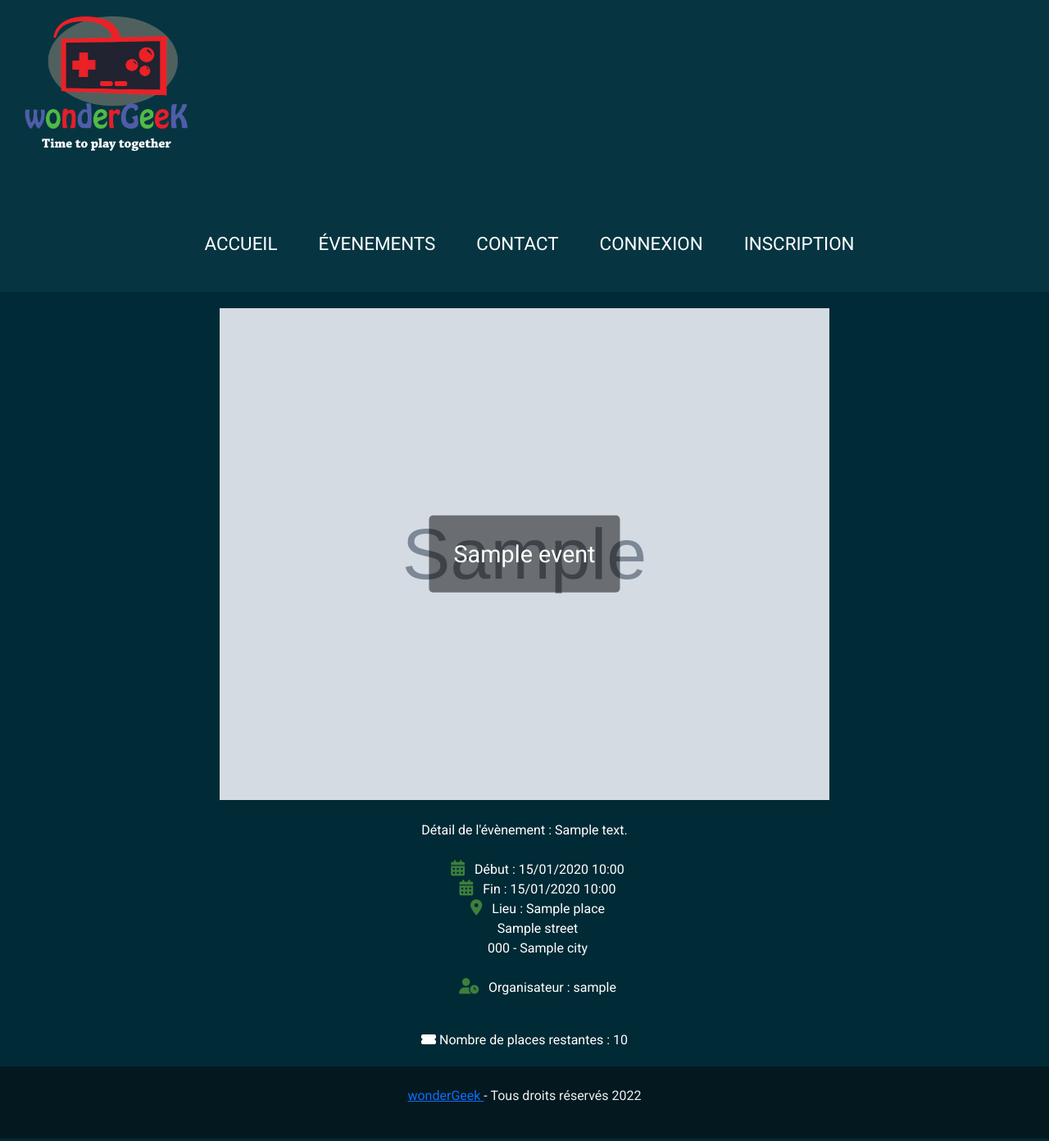
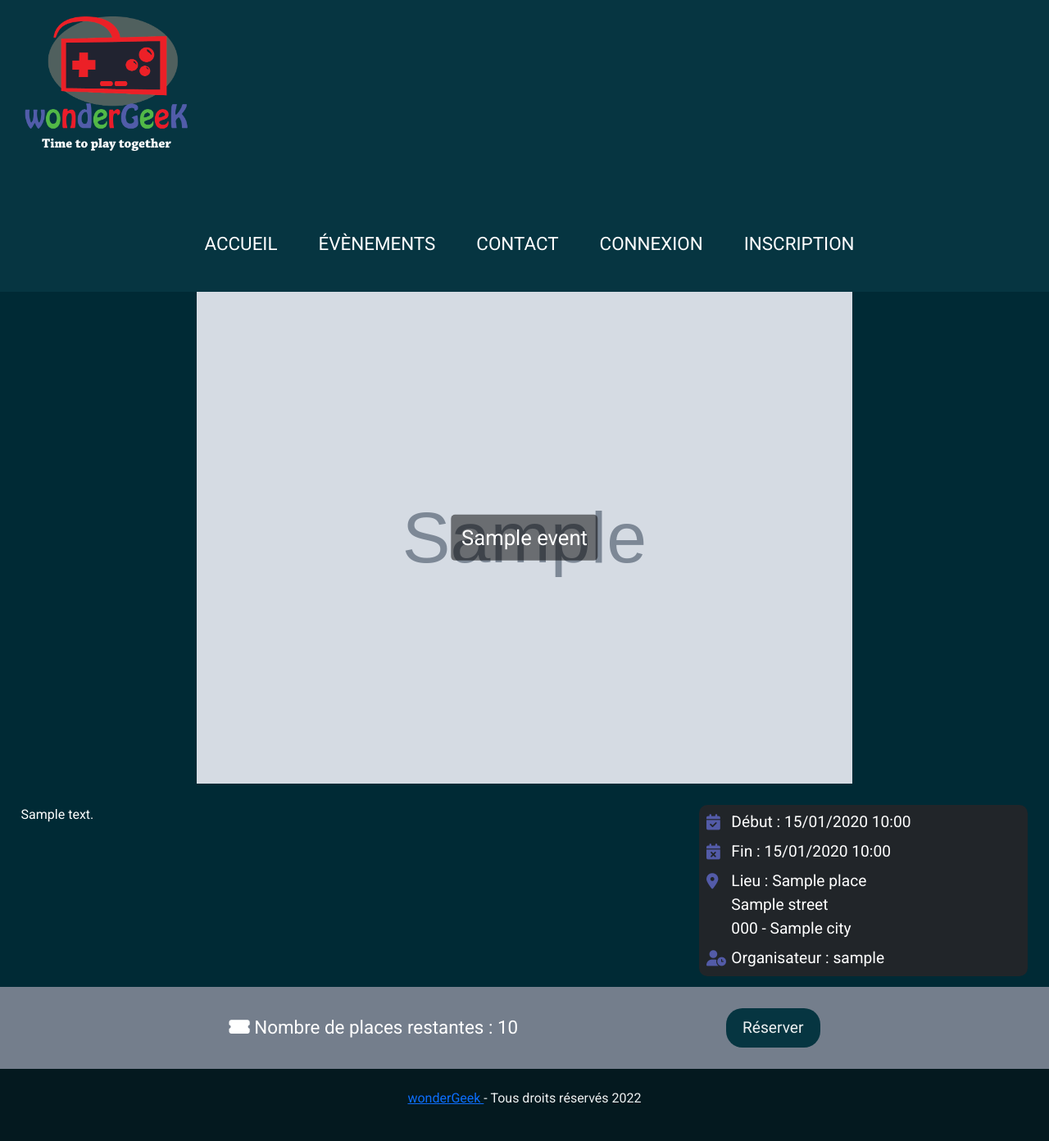
Before and after one commit to audrey-ebrotie/wonderGeek, a Symfony app: template templates/event/show.html.twig in a window 1280 px wide. Shown: the whole page at 82% size. Run offline with Twig, Linux system fonts and the light colour scheme; the template is opened without the code that fills it: most values are stand-ins (such as "Sample title", 1, 10 or a date in 2020); grey boxes marked "Sample" are stand-in pictures; some libraries are stand-ins or nearby versions.

Commit message:
affichage liste events, un event, modif BDD, modif fixtures, modif EventType

```diff
--- a/public/css/event/show.css
+++ b/public/css/event/show.css
@@ -8,25 +8,17 @@ body {
   flex-direction: column;
   min-height: 100vh;
 }
-
-.event {
-  text-align: center;
-}
-
-.event li {
-  list-style-type: none;
-}
-
 .event .event-view {
   position: relative;
   display: flex;
   justify-content: center;
+  margin-bottom: 2%;
 }
 
 .event .event-view img {
-  width: 60%;
+  width: 100%;
   height: 600px;
-  object-fit: cover;
+  object-fit: contain;
 }
 
 .event .event-view h1 {
@@ -36,21 +28,69 @@ body {
   transform: translate(-50%, -50%);
   color: white;
   background-color: rgba(0, 0, 0, 0.5);
-  padding: 30px;
-  font-size: 1.8rem;
+  padding: 1%;
+  font-size: 1.6rem;
   border-radius: 5px;
 }
 
 .event .event-summary {
-  padding: 2%;
+  display: flex;
+  margin: 1% 2%;
+  gap: 2%;
 }
 
-.event .event-summary__description {
-  margin: 0% 8% 2% 8%;
+.event .event-summary p {
+  flex: 2;
+  margin: 0;
 }
 
-.event aside i {
-  color: #3d7f3c;
+.event .event-summary aside {
+  flex: 1;
+  background-color: #212529;
+  color: white;
+  border-radius: 10px;
+}
+
+.event .event-summary aside ul {
+  margin: 0;
+}
+
+.event .event-summary aside li {
+  position: relative;
+  list-style-type: none;
+  margin: 2% 2%;
   font-size: 1.2rem;
-  margin-right: 0.5rem;
 }
+
+.event .event-summary aside li::before {
+  position: absolute;
+  left: -1.9rem;
+  content: attr(data-icon);
+  font-size: 1.2rem;
+  color: #535ba8;
+  font-family: "Font Awesome 5 Free";
+  font-weight: 900;
+}
+
+.event .event-register {
+  display: flex;
+  justify-content: space-evenly;
+  background-color: #747e8c;
+  align-items: center;
+  padding: 2%;
+  font-size: 1.4rem;
+}
+
+.event .event-register .button {
+  color: #ecf0f1;
+  background-color: #063541;
+  border-radius: 20px;
+  transition: all 0.3s ease-in-out;
+}
+
+.event .event-register .button:hover {
+  border-radius: 20px;
+  box-shadow: 2px 2px 5px rgba(255, 255, 255, 0.5);
+  transform: scale(1.2);
+  color: white;
+}
--- a/templates/components/header.html.twig
+++ b/templates/components/header.html.twig
@@ -7,12 +7,16 @@
     <div class="d-flex justify-content-center">
       <ul class="mainMenu">
         <li><a href="{{ path('main_index') }}">Accueil</a></li>
-        <li><a href="{{ path('event_list') }}">Évenements</a></li>
+        <li><a href="{{ path('event_list') }}">Évènements</a></li>
+        {# <li><a href="{{ path('videogame_list') }}">Jeux vidéos</a></li>
+        <li><a href="{{ path('boardgame_list') }}">Jeux de société</a></li>
+        <li><a href="{{ path('manga_list') }}">Mangas</a></li>
+        <li><a href="{{ path('comic_list') }}">Comics</a></li> #}
         <li><a href="{{ path('main_contact') }}">Contact</a></li>
 
 {% if app.user %}
-        <li> <a href="{{path ('user_profil')}}">{{ app.user.username }}</a></li>
-        <li> <a href="{{ path('user_logout') }}">Déconnexion</a> </li>
+        <li><a href="{{ path('user_profil') }}">{{ app.user.username }}</a></li>
+        <li><a href="{{ path('user_logout') }}">Déconnexion</a> </li>
 {% else %}
         <li><a href="{{ path('user_login')}}">Connexion</a></li>
         <li><a href="{{ path('user_register')}}">Inscription</a></li>
--- a/templates/event/addevent.html.twig
+++ b/templates/event/form.html.twig
@@ -1,6 +1,6 @@
 {% extends 'base.html.twig' %}
 
-{% block title %} Évenements {% endblock %}
+{% block title %} Créer un évènement - {{ parent() }} {% endblock %}
 
 {% block stylesheets %}
     <link rel="stylesheet" href="{{ asset('css/event/style.css') }}">
@@ -13,7 +13,7 @@
             <div class="col-6">
 
                 <h2 class="text-light py-3">Créer un évenement </h2>
-
+                {{ form(form) }}
                 <form>
                     <div class="form-row">
                         <div class="col-6 my-2">
--- a/templates/event/show.html.twig
+++ b/templates/event/show.html.twig
@@ -5,6 +5,8 @@
 {% block stylesheets %}
     <link rel="stylesheet" href="{{ asset('css/event/show.css') }}">
 {% endblock %}
+
+{% block mainClasses %}no-spaces{% endblock %}
 
 {% block body %}
     <article class="event">
@@ -14,29 +16,26 @@
         </div>
         <div class="event-summary">
                 <p class="event-summary__description">
-                Détail de l'évènement : {{ event.description }}
+                    {{ event.description }}
                 </p>
                 <aside class="event-summary__detail">
                     <ul>
-                    <li>
-                    <i class="fas fa-calendar-alt"></i>
+                        <li data-icon="&#xf274">
                             Début : {{ event.startAt|date('d/m/Y H:i') }}
                         </li>
-                    <li>
-                    <i class="fas fa-calendar-alt"></i>
+                        <li data-icon="&#xf273">
                             Fin : {{ event.endAt|date('d/m/Y H:i') }}
                         </li>
-                    <li></li>
-                    <i class="fas fa-map-marker-alt"></i>
+                        <li data-icon="&#xf3c5">
                             Lieu : {% if event.place %}
                                 {{ event.place.name }}<br>
                                 {{ event.place.street }}<br>
                                 {{ event.place.zipcode }} - {{ event.place.city }}
                             {% else %}
-                            A distance
+                                En ligne
                             {% endif %}
-                    </li><br><br>
-                    <i class="fas fa-user-clock"></i>
+                        </li>
+                        <li data-icon="&#xf4fd">
                             Organisateur : {{ event.owner.username }}
                         </li>
                     </ul>
@@ -47,6 +46,7 @@
                 <i class="fas fa-ticket-alt"></i>
                 Nombre de places restantes : {{ event.capacity }}
             </span>
+            <a href="#" class="button">Réserver</a>
         </div>
     </article>
 {% endblock %}
```
Also changed, not shown: migrations/Version20220110220327.php (renamed from migrations/Version20220106115344.php, +4 -4 lines), public/css/event/list.css (+50 -4 lines), src/Controller/EventController.php (+8 -1 lines), src/DataFixtures/EventFixtures.php (+10 -0 lines), src/DataFixtures/UserFixtures.php (+9 -0 lines), src/Entity/Event.php (+15 -0 lines), src/Entity/User.php (+15 -0 lines), src/Form/EventType.php (+20 -10 lines), templates/event/list.html.twig (+24 -3 lines), data/Schema BDD wonderGeek.png, 2 other files. Lines whose indentation alone changed are shown as unchanged.
